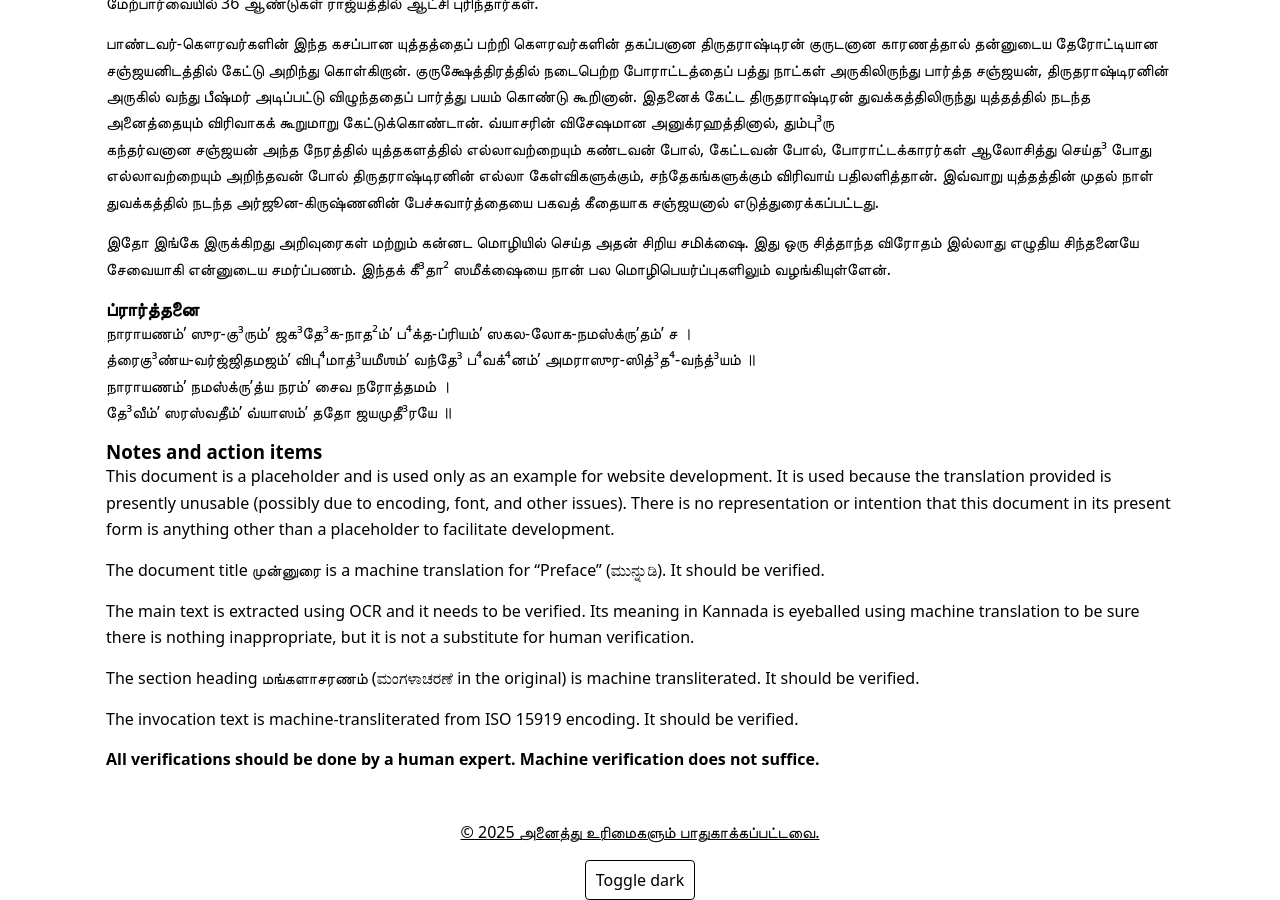
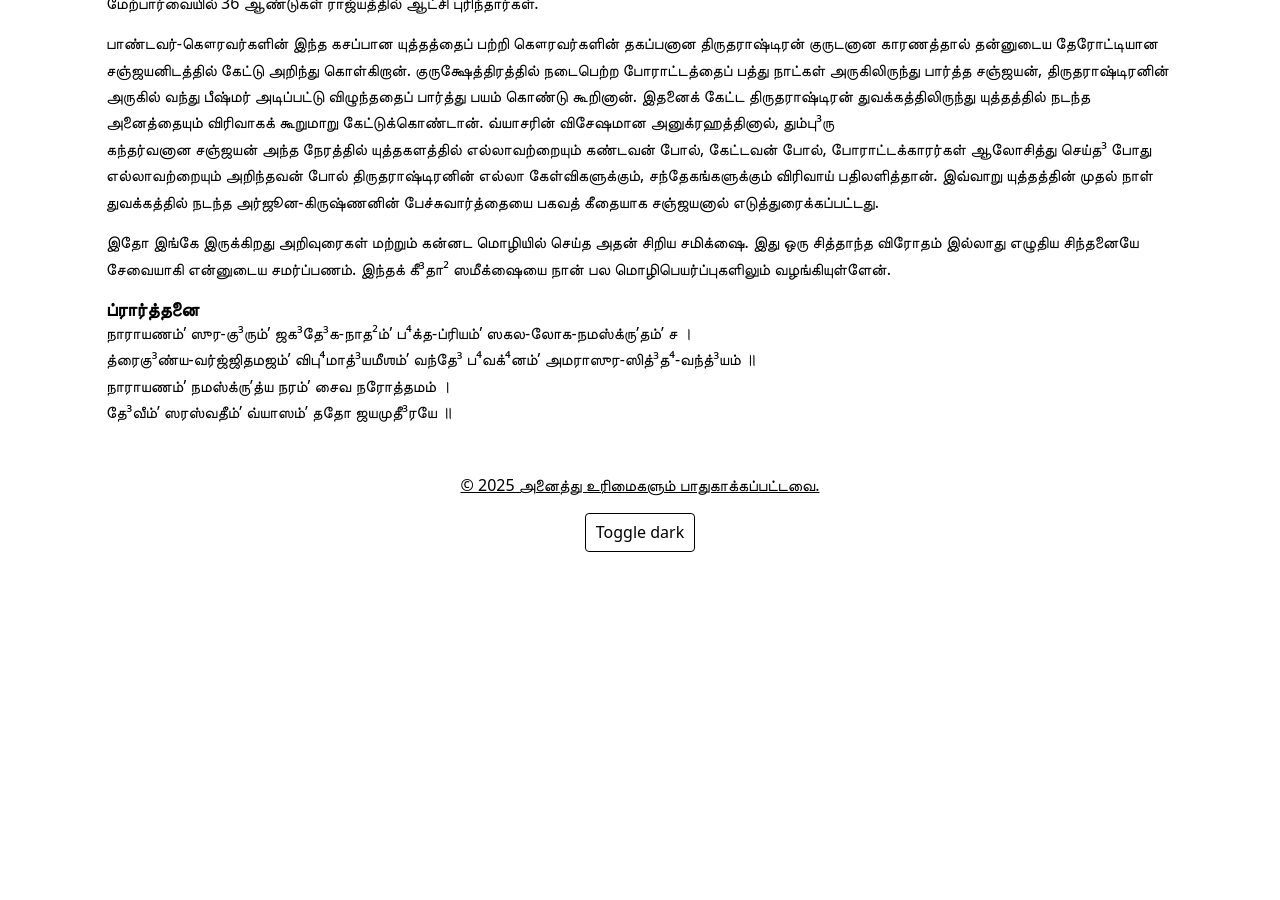
Before and after one commit to prawipra/gs_stage, a Jekyll site: the page built from tam/preface.md, in a window 1280 px wide and 900 px high, scrolled down 635 px. Built offline with Jekyll 4.4.1, drawn with Linux system fonts in a browser that asks for light colours; after the commit the page ends 1187 px from its top, so only the background shows below that.

Commit message:
Remove discussion notes

```diff
--- a/tam/preface.md
+++ b/tam/preface.md
@@ -38,24 +38,3 @@
 நாராயணம்ʼ நமஸ்க்ருʼத்ய நரம்ʼ சைவ நரோத்தமம் ।
 தே³வீம்ʼ ஸரஸ்வதீம்ʼ வ்யாஸம்ʼ ததோ ஜயமுதீ³ரயே ॥
 {: lang="san-Taml-IN"}
-
-### Notes and action items
-
-This document is a placeholder and is used only as an example for website development. It
-is used because the translation provided is presently unusable (possibly due to encoding,
-font, and other issues). There is no representation or intention that this document in its
-present form is anything other than a placeholder to facilitate development.
-
-The document title முன்னுரை is a machine translation for "Preface" (ಮುನ್ನುಡಿ). It should be
-verified.
-
-The main text is extracted using OCR and it needs to be verified. Its meaning in Kannada
-is eyeballed using machine translation to be sure there is nothing inappropriate, but it
-is not a substitute for human verification.
-
-The section heading மங்களாசரணம் (ಮಂಗಳಾಚರಣೆ in the original) is machine transliterated.
-It should be verified.
-
-The invocation text is machine-transliterated from ISO 15919 encoding. It should be verified.
-
-**All verifications should be done by a human expert. Machine verification does not suffice.**
```
